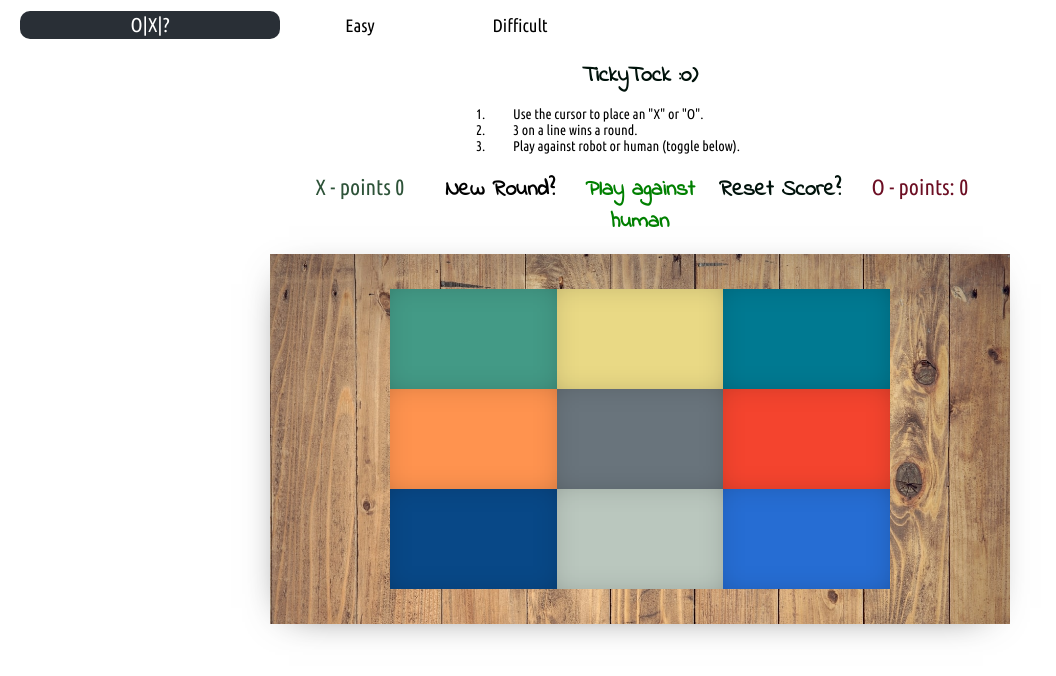
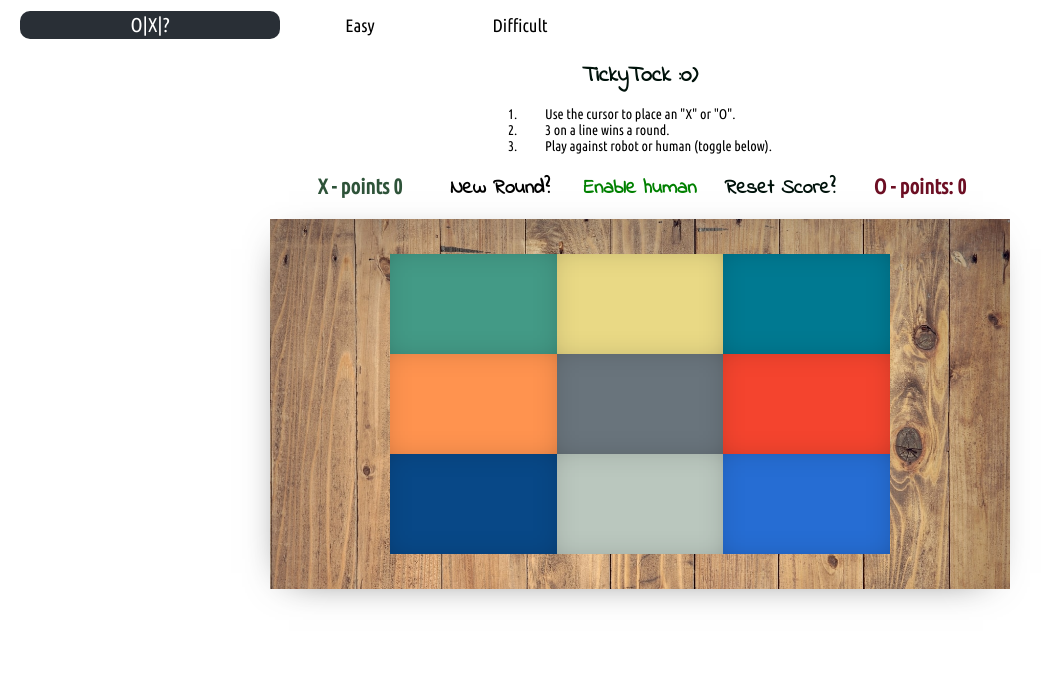
Before and after one commit to Lukdani/TickyTock, a React (Create React App) app in the folder 3stribe/: page / in a window 1280 px wide. Shown: the top 676 px of the page, without its empty margins (0-1056 px from the left). Built offline with nearby package versions, Linux system fonts and the light colour scheme.

Commit message:
edit styling on scoreboard

```diff
--- a/3stribe/src/components/TickTock3/TickTock3.css
+++ b/3stribe/src/components/TickTock3/TickTock3.css
@@ -23,7 +23,7 @@
 }
 
 .instructions {
-  width: 30%;
+  width: 25%;
   margin: 0px auto;
   font-size: 14px;
   margin-bottom: 20px;
@@ -143,6 +143,8 @@ h2 {
   display: inline-block;
   margin: 0;
   margin-bottom: 6px;
+  font-size: 20px;
+  font-weight: 900;
 }
 
 #startAgain {
@@ -150,8 +152,7 @@ h2 {
   flex: 1;
   color: #00120b;
   font-family: "indie flower";
-  font-weight: 900;
-  font-size: 22px;
+  font-size: 20px;
 }
 
 #resetScore {
@@ -159,19 +160,19 @@ h2 {
   flex: 1;
   color: #00120b;
   font-family: "indie flower";
-  font-weight: 900;
-  font-size: 22px;
 }
 
 #playerOneScore {
+  font-family: "ubuntu condensed";
   flex: 1;
-  font-size: 22px;
+  font-size: 21px;
   color: #2e5339;
 }
 
 #playerTwoScore {
+  font-family: "ubuntu condensed";
   flex: 1;
-  font-size: 22px;
+  font-size: 21px;
   color: #6c0e23;
 }
 
@@ -181,5 +182,4 @@ h2 {
   color: #00120b;
   font-family: "indie flower";
   font-weight: 900;
-  font-size: 22px;
 }
--- a/3stribe/src/components/TickTock3/Tock3.js
+++ b/3stribe/src/components/TickTock3/Tock3.js
@@ -977,9 +977,7 @@ class TickTock3 extends Component {
             }
             onClick={this.toggleAi}
           >
-            {this.state.players[1].aI
-              ? "Play against human"
-              : "Play against robot"}
+            {this.state.players[1].aI ? "Enable human" : "Enable robot"}
           </h2>
           <h2 id="resetScore" onClick={this.resetScore}>
             Reset Score?{" "}
```
